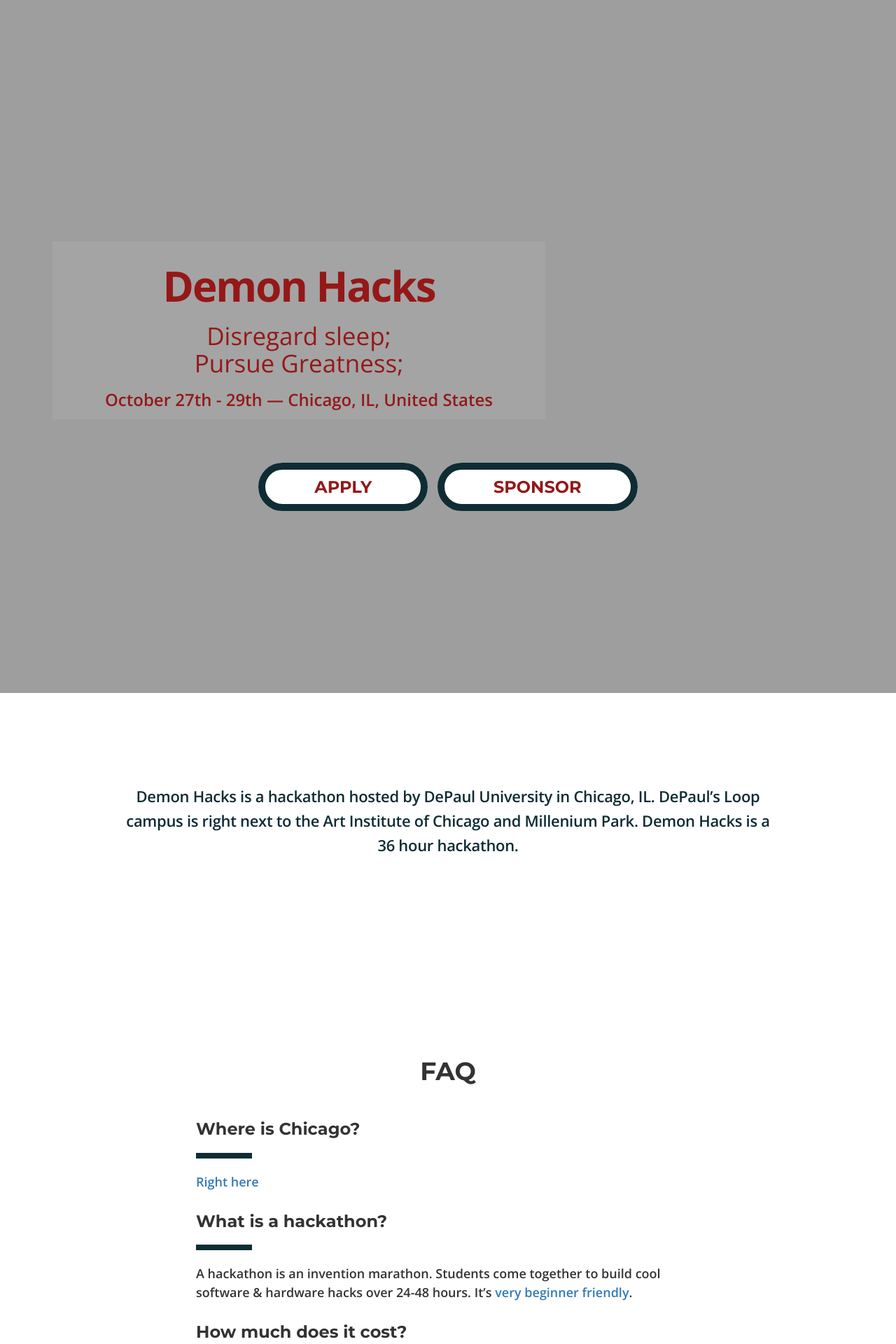
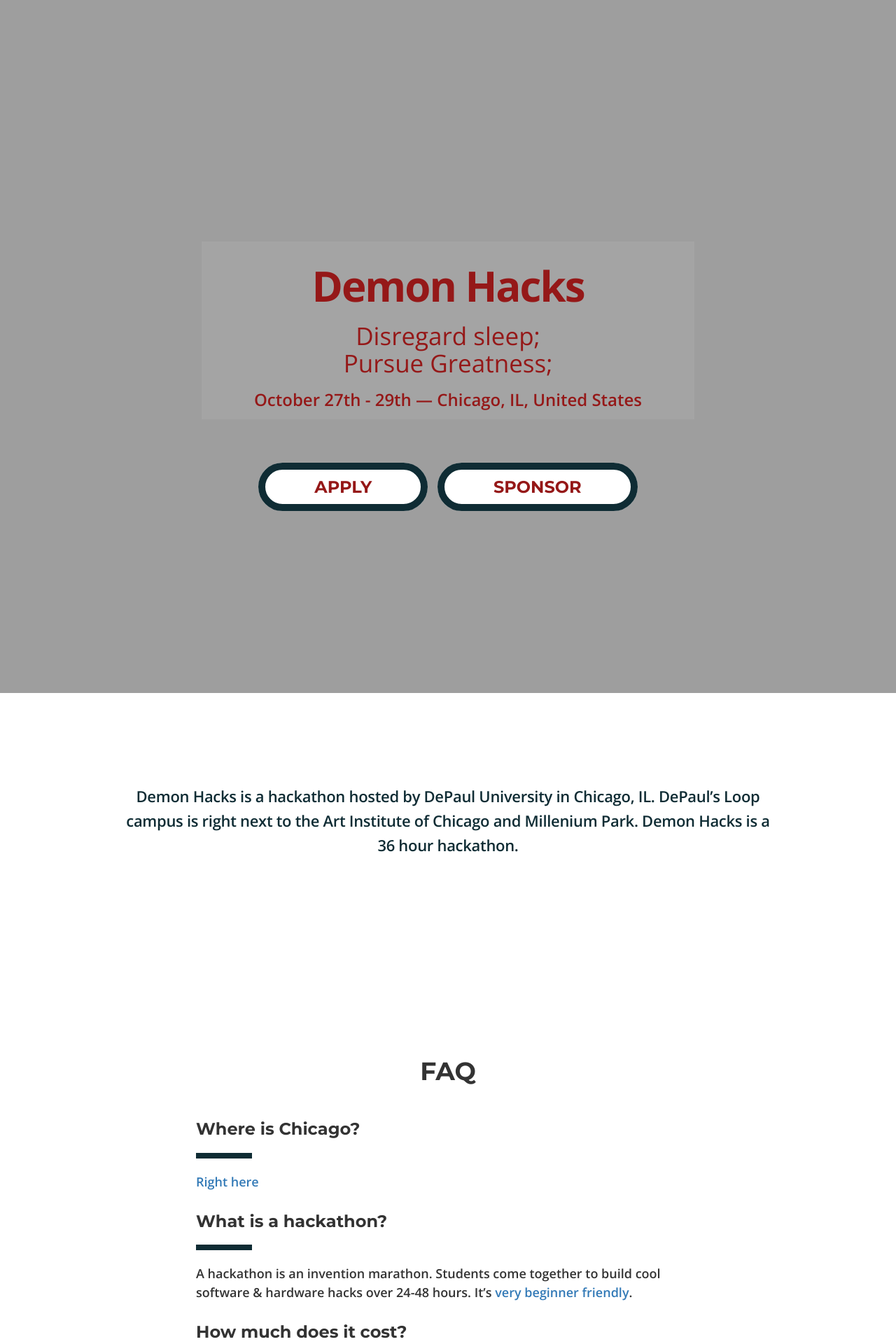
Before and after one commit to aoganezo/demonhacksTemp, a Jekyll site: the page built from index.html, in a window 1280 px wide. Shown: the top 1920 px of the page at 70% size. Built offline with Jekyll 4.4.1, drawn with Linux system fonts in a browser that asks for light colours; nearby versions of some CDN libraries; grey boxes are pictures that could not be loaded.

Commit message:
updating mlh html

```diff
--- a/_includes/hero.html
+++ b/_includes/hero.html
@@ -1,6 +1,6 @@
 <section class="hero">
   <div class="wrapper text-center" style="background-color:">
-	<div class="topText" style="background: rgba(169,169,169,0.6); max-width:55%; margin:75px;">
+	<div class="topText" style="background: rgba(169,169,169,0.6); max-width:55%; margin:75px auto;">
 		<h1 rel="title">{{ site.event.name }}</h1>
 		<h2 rel="description">{{ site.event.description }}</h2>
 		<h3 rel="location">{{ site.event.date }} &mdash; {{ site.event.location }}</h3>
```
